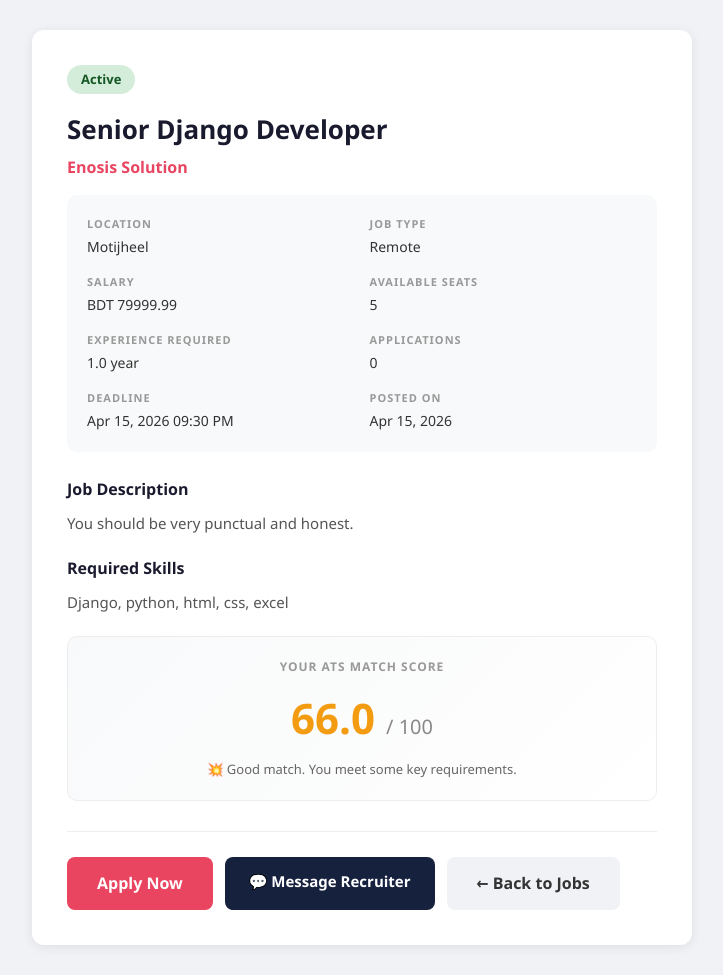
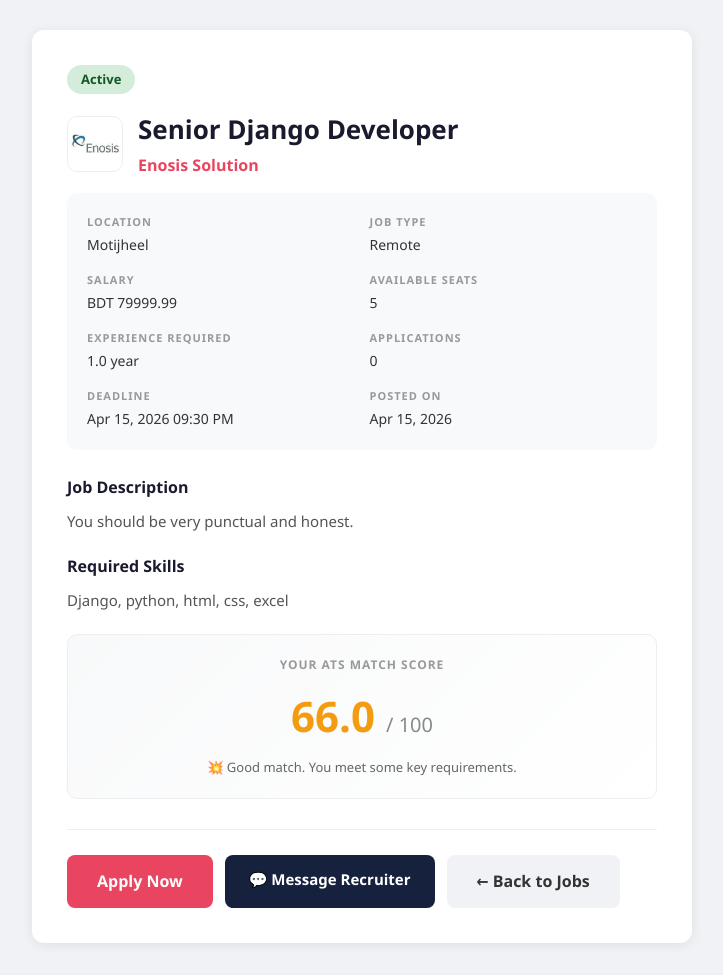
Before and after one commit to Sharmin-Sultana-Shila/JobSphere, a Django app: page /recruitments/jobs/1/ in a window 1280 px wide. Shown: the part 68-1043 px from the top of the page, without its empty margins (278-1001 px from the left). After the commit the page ends 1011 px from the top, so only its background shows below. Run offline with Django 5.2, Linux system fonts and the light colour scheme; a user stored in the database is signed in; data comes from the database, SQL or seed files in the repository.

Commit message:
Update job_detail.html

```diff
--- a/templates/recruitments/job_detail.html
+++ b/templates/recruitments/job_detail.html
@@ -191,9 +191,21 @@
             {{ job_post.get_status_display }}
         </span>
 
-        <h1>{{ job_post.title }}</h1>
+        <!-- Company Header -->
         {% if company_name %}
-            <div class="detail-company">{{ company_name }}</div>
+        <div style="display: flex; align-items: center; gap: 15px; margin-bottom: 15px;">
+            {% if company_logo %}
+                <img src="{{ company_logo }}" alt="Logo" style="width: 56px; height: 56px; border-radius: 10px; object-fit: cover; border: 1px solid #eee;">
+            {% else %}
+                <div style="width: 56px; height: 56px; border-radius: 10px; background: #e94560; color: white; display: flex; align-items: center; justify-content: center; font-size: 24px; font-weight: 700;">{{ company_name|first }}</div>
+            {% endif %}
+            <div>
+                <h1 style="margin-bottom: 2px;">{{ job_post.title }}</h1>
+                <div class="detail-company" style="margin-bottom: 0;">{{ company_name }}</div>
+            </div>
+        </div>
+        {% else %}
+            <h1>{{ job_post.title }}</h1>
         {% endif %}
 
         <!-- Meta Grid -->
```
